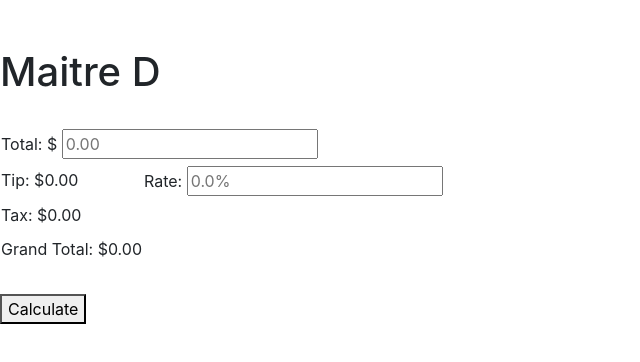
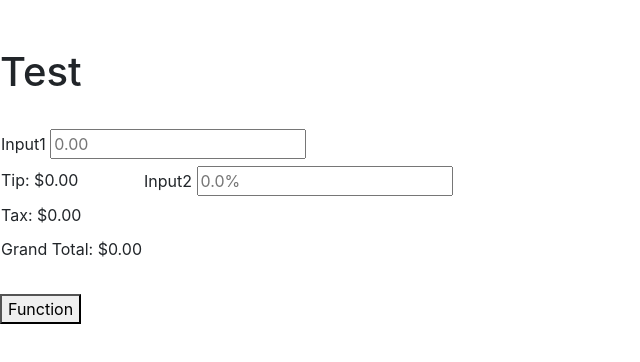
Before and after one commit to KHart0012/web-apps-starter, a plain HTML site: page index.html in a window 1280 px wide. Shown: the whole page, without its empty margins (0-640 px from the left). Drawn offline with nearby package versions, Linux system fonts and the light colour scheme.

Commit message:
Generalized html

```diff
--- a/index.html
+++ b/index.html
@@ -9,19 +9,19 @@
     integrity="sha384-ggOyR0iXCbMQv3Xipma34MD+dH/1fQ784/j6cY/iJTQUOhcWr7x9JvoRxT2MZw1T" crossorigin="anonymous">
     <link rel="stylesheet" type="text/css" href="css/style.css">
 
-    <title>Tip/Tax Calculator</title>
+    <title>Starter</title>
 </head>
 <body>
     <br><br>
-    <h1>Maitre D</h1>
+    <h1>Test</h1>
     <br>
     <main>
         <table class="tb">
             <tr>
                 <td colspan="2">
                     <fieldset>
-                        <label for="total">Total: $</label>
-                        <input id="total" type="text" class="total" value="" placeholder="0.00">
+                        <label for="input1">Input1</label>
+                        <input id="input1" type="text" class="text-field" value="" placeholder="0.00">
                     </fieldset>
                 </td>
             </tr>
@@ -33,8 +33,8 @@
                 </td>
                 <td>
                     <fieldset>
-                        <label for="rate">Rate: </label>
-                        <input id="rate" type="text" class="text-field" value="" placeholder="0.0%">
+                        <label for="input2">Input2</label>
+                        <input id="input2" type="text" class="text-field" value="" placeholder="0.0%">
                     </fieldset>
                 </td>
             </tr>
@@ -51,9 +51,12 @@
         </table>
         <br>
         <section>
-            <button id="calculate">Calculate</button>
+            <button id="btn_function">Function</button>
         </section>
     </main>
     <script src="main.js"></script>
+    <script src="https://code.jquery.com/jquery-3.3.1.slim.min.js" integrity="sha384-q8i/X+965DzO0rT7abK41JStQIAqVgRVzpbzo5smXKp4YfRvH+8abtTE1Pi6jizo" crossorigin="anonymous"></script>
+    <script src="https://cdnjs.cloudflare.com/ajax/libs/popper.js/1.14.7/umd/popper.min.js" integrity="sha384-UO2eT0CpHqdSJQ6hJty5KVphtPhzWj9WO1clHTMGa3JDZwrnQq4sF86dIHNDz0W1" crossorigin="anonymous"></script>
+    <script src="https://stackpath.bootstrapcdn.com/bootstrap/4.3.1/js/bootstrap.min.js" integrity="sha384-JjSmVgyd0p3pXB1rRibZUAYoIIy6OrQ6VrjIEaFf/nJGzIxFDsf4x0xIM+B07jRM" crossorigin="anonymous"></script>
 </body>
 </html>
```
